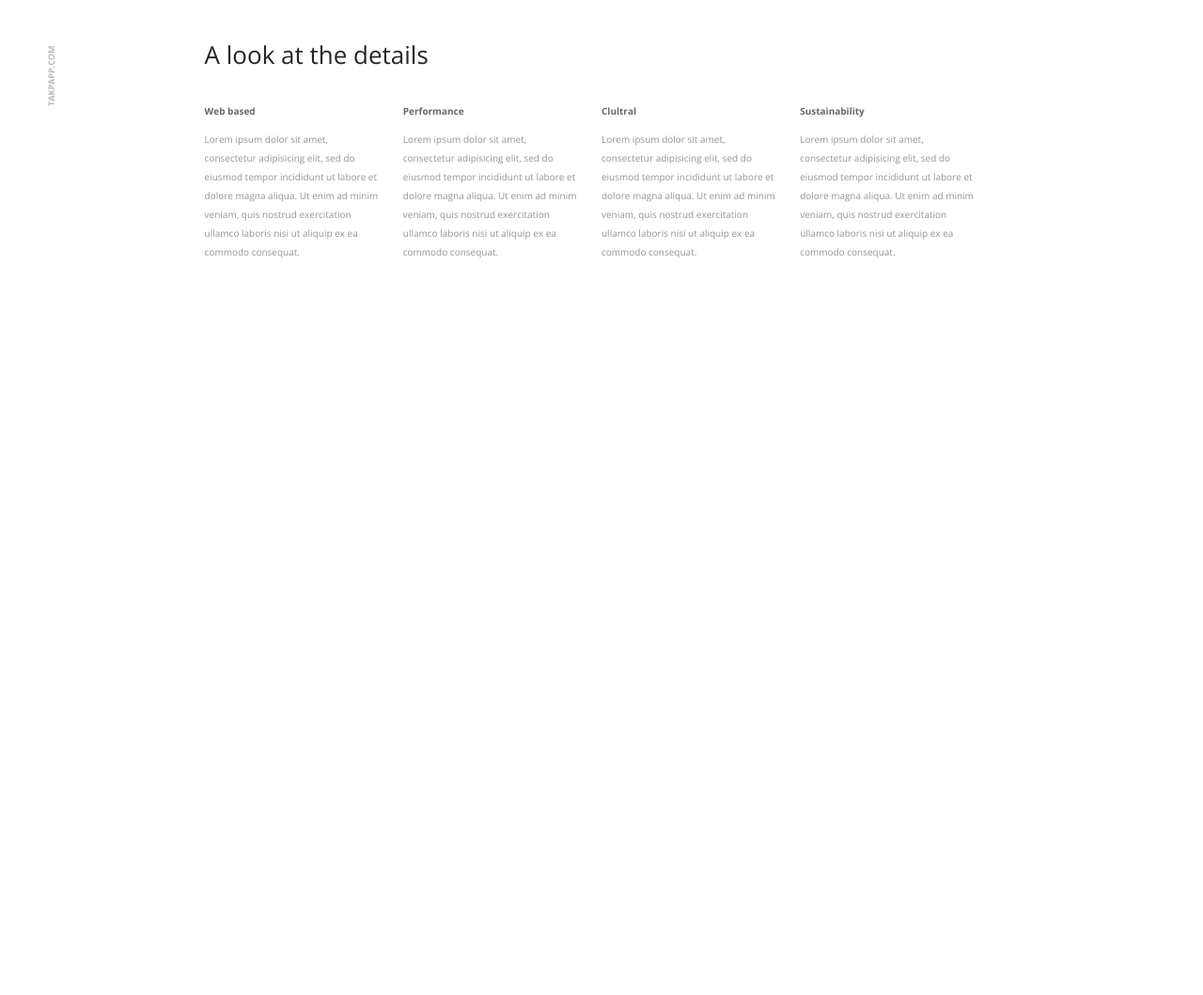
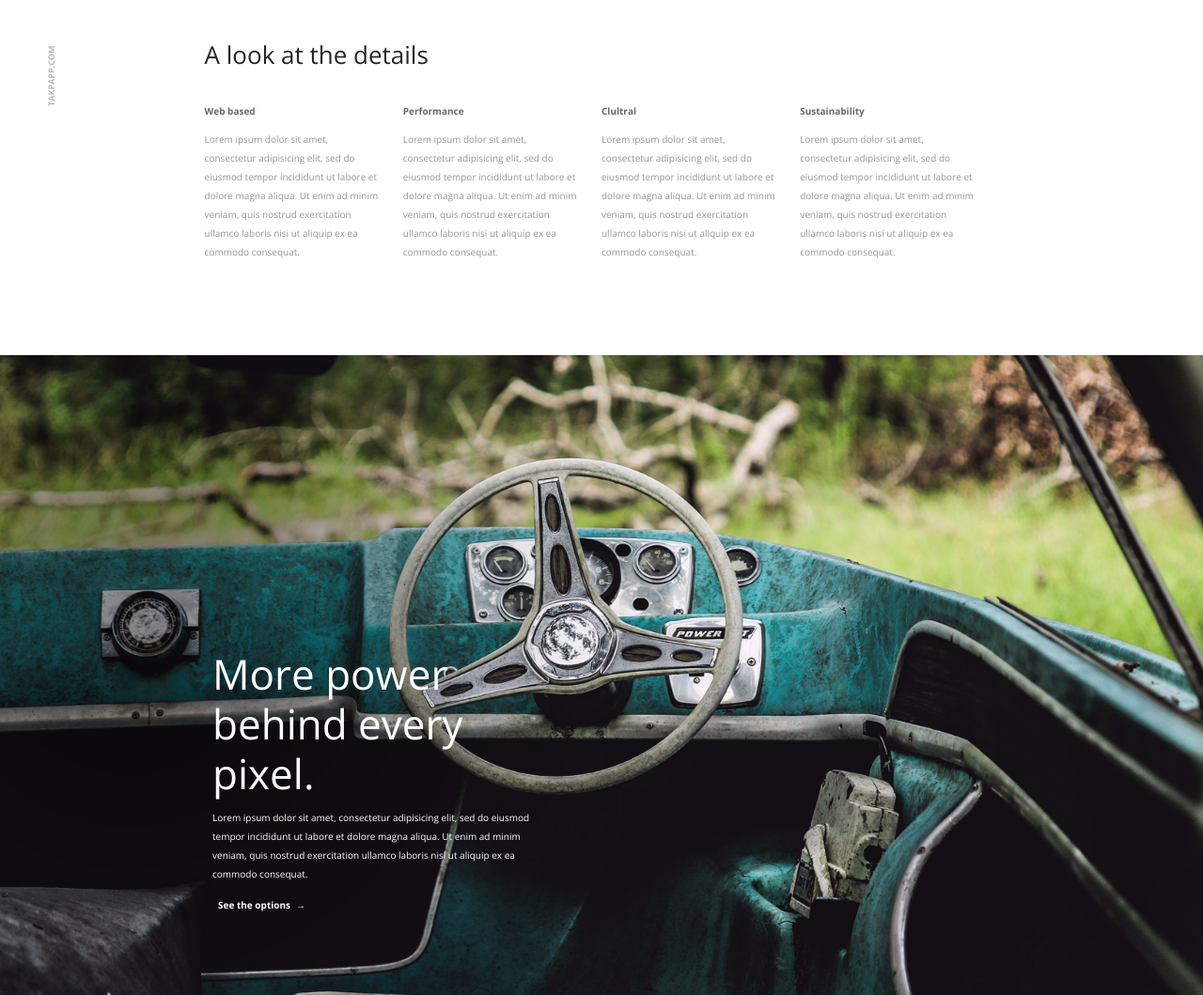
Before and after one commit to freefrogs/Landing_page_2, a website: page index.html in a window 1280 px wide. Shown: the part 1533-2592 px from the top of the page at 94% size. Before the commit the page ends 1885 px from the top, so only its background shows below. Drawn offline with nearby package versions, Linux system fonts and the light colour scheme.

Commit message:
Add html code & style for section 4

```diff
--- a/index.html
+++ b/index.html
@@ -97,6 +97,17 @@
 			</div>
 		</div>
 	</section>
+	<section class="section-4">
+		<div class="container">
+			<div class="row">
+				<div class="col-6">
+					<h1>More power behind every pixel.</h1>
+					<p>Lorem ipsum dolor sit amet, consectetur adipisicing elit, sed do eiusmod tempor incididunt ut labore et dolore magna aliqua. Ut enim ad minim veniam, quis nostrud exercitation ullamco laboris nisi ut aliquip ex ea commodo consequat.</p>
+					<a href="#">See the options<span>→</span></a>
+				</div>
+			</div>
+		</div>
+	</section>
 	<footer>
 
 	</footer>
--- a/sass/style.scss
+++ b/sass/style.scss
@@ -41,6 +41,7 @@ h1, h2, h3 {
 
 h1 {
 	font-size: 44px;
+	margin: 0;
 }
 
 h2 {
@@ -69,6 +70,23 @@ h4 {
 	position: absolute;
 	width: 110px;
 	padding: 0;
+}
+
+section a {
+	font-size: 10px;
+	color: $white;
+	text-decoration: none;
+	font-weight: 700;
+	display: inline-block;
+	transition: .5s ease;
+	padding: 6px;
+	border-radius: 3px;
+	span {
+		padding-left: 6px;
+	}
+	&:hover {
+		background: rgba(0,0,0,0.5);
+	}
 }
 
 [class^="col-"] {
@@ -102,7 +120,6 @@ h4 {
 header {
 	margin: 0 auto;
 	max-width: 1800px;
-	width: 100%;
 	background: url("../images/header.jpg") center 0/cover;
 	position: relative;
 	color: $white;
@@ -138,9 +155,6 @@ header {
 	.container {
 		padding-top: 24%;
 		padding-bottom: 20%;
-		h1 {
-			margin: 0;
-		}
 		p {
 			padding-right: 20%;
 		}
@@ -173,19 +187,7 @@ header {
 			margin: 0;
 		}
 		a {
-			font-size: 10px;
-			color: $white;
-			text-decoration: none;
-			font-weight: 700;
-			display: inline-block;
-			margin: 12px 0;
-			transition: .5s ease;
-			span {
-				padding-left: 6px;
-			}
-			&:hover {
-				opacity: 0.7;
-			}
+			margin: 6px 0;
 		}
 	}
 	.box-1 {
@@ -232,7 +234,7 @@ header {
 /* --SECTION 3-- */
 .section-3 {
 	position: relative;
-	margin: 5% 0;
+	margin: 5% 0 7%;
 	[class^="col-"] {
 		padding-right: 3%;
 	}
@@ -249,3 +251,22 @@ header {
 		color: $lightGrey;
 	}
 }
+
+/* --SECTION 4-- */
+.section-4 {
+	background: url("../images/section4_car.jpg") center 0/cover no-repeat;
+	color: $white;
+	.container {
+		padding: 24.5% 0 6.5%;
+		[class^="col-"] {
+			padding-right: 7%;
+			padding-left: 1%
+		}
+		h1{
+			line-height: 1.2;
+		}
+		p {
+			padding-right: 2%;
+		}
+	}
+}
```
Also changed, not shown: css/style.css.
